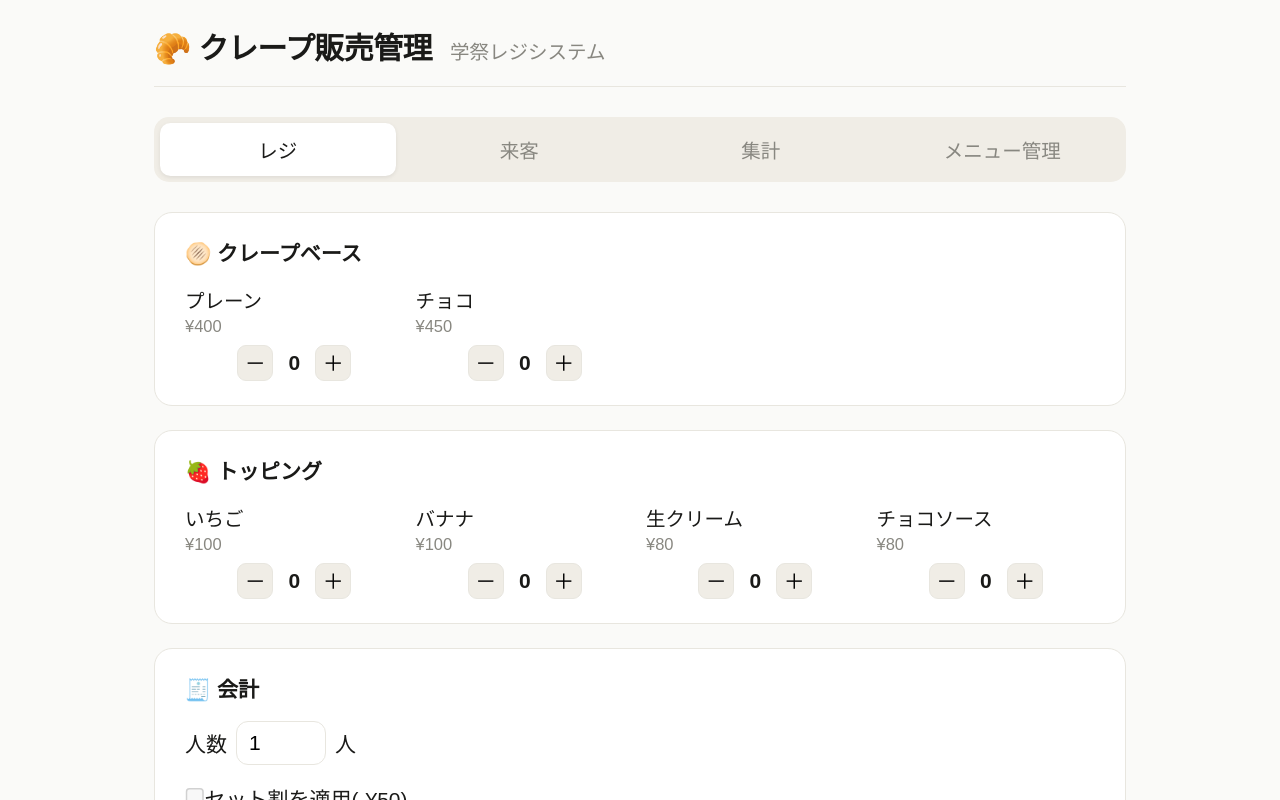
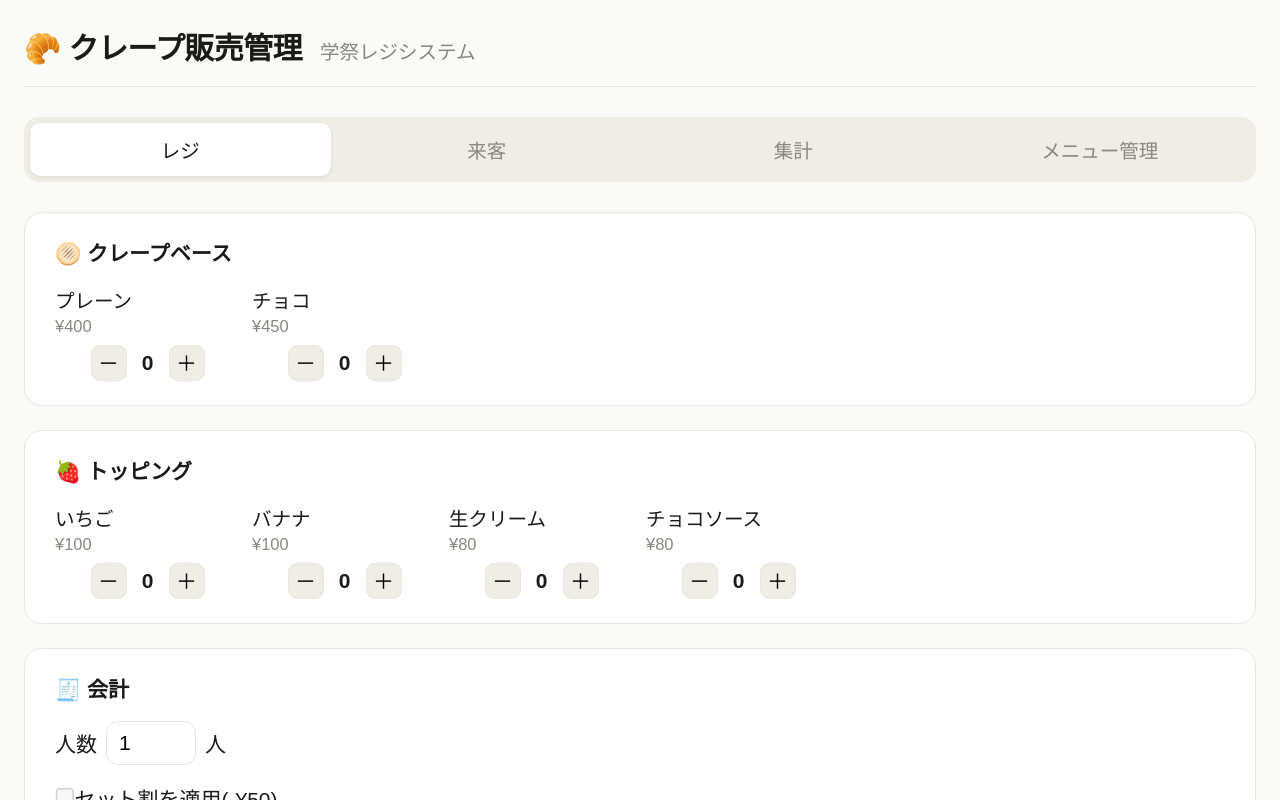
Before and after one commit to Pell4ca/schoolFesPosSys, a React (Vite) app: page / in a window 1280 px wide. Shown: the top 800 px of the page. Built offline with nearby package versions, Linux system fonts and the light colour scheme.

Commit message:
リサイズ

```diff
--- a/src/index.css
+++ b/src/index.css
@@ -7,7 +7,7 @@
 body {
   background: #fafaf8;
   min-height: 100vh;
-  zoom:1.5;
+  /* zoom:1.5; */
 }
 
 #root {
@@ -16,9 +16,10 @@ body {
   width: 100%;
 }
 
-@media (max-width: 600px) {
+@media (min-width: 600px) {
   #root {
     max-width: 100%;
     padding: 0;
+    zoom: 1.5;
   }
 }
```
